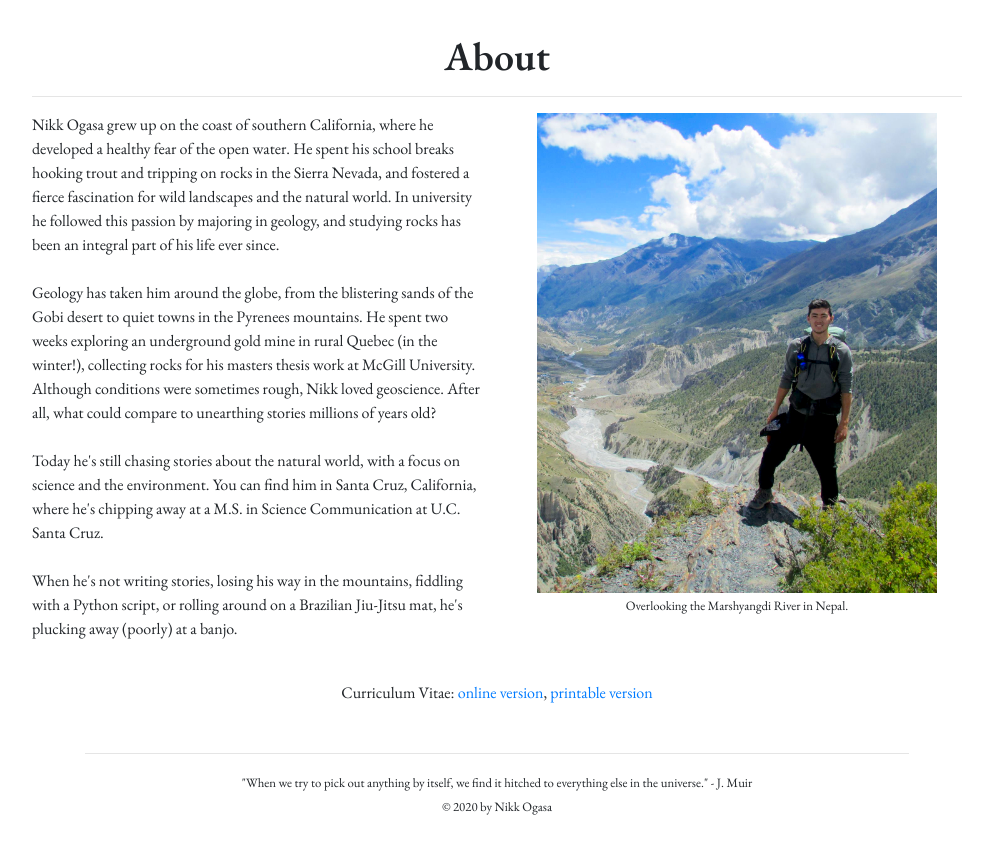
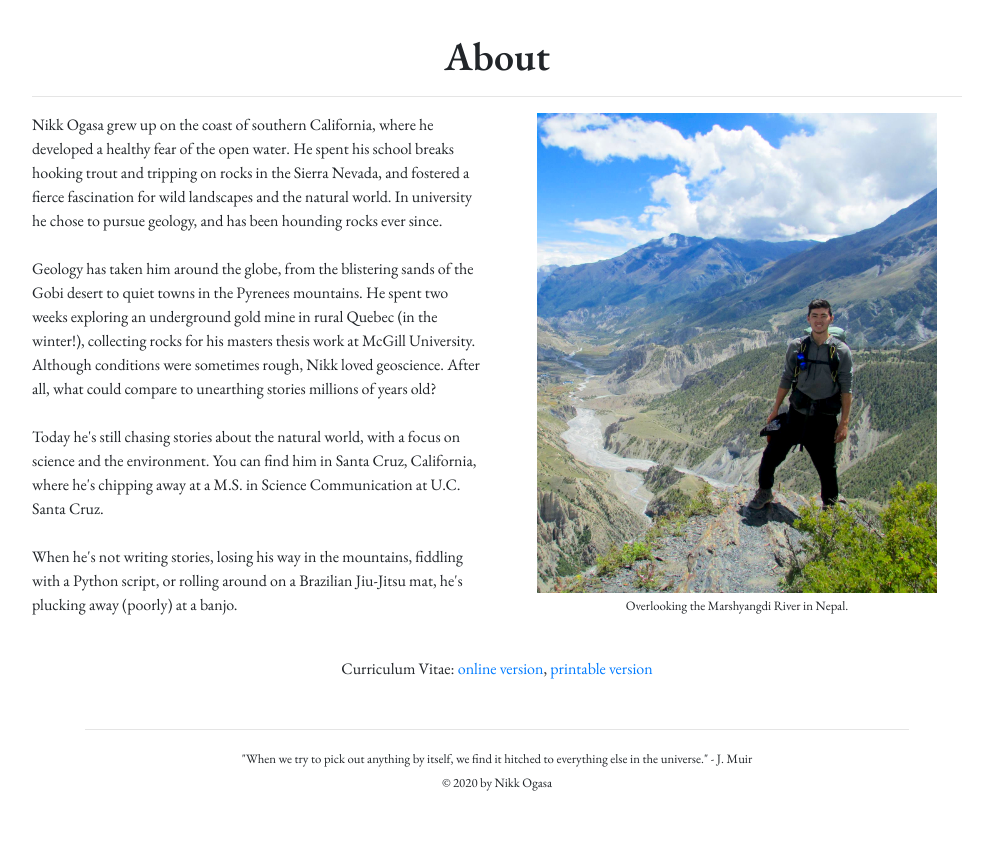
Before and after one commit to ntogasa/personal_website, a Django app: page /about/ in a window 1280 px wide. Shown: the part 80-930 px from the top of the page, without its empty margins (143-1136 px from the left). After the commit the page ends 871 px from the top, so only its background shows below. Run offline with Django 3.2, Linux system fonts and the light colour scheme; parts of the project's set-up code (start-up, migrations or seed data) failed here and were passed over; some libraries are stand-ins or nearby versions.

Commit message:
Make minor changes

```diff
--- a/templates/about.html
+++ b/templates/about.html
@@ -18,8 +18,8 @@
                 <div class="col-12 col-sm-6">
                     Nikk Ogasa grew up on the coast of southern California, where he developed a healthy fear of the open
                     water. He spent his school breaks hooking trout and tripping on rocks in the Sierra Nevada, and
-                    fostered a fierce fascination for wild landscapes and the natural world. In university he followed
-                    this passion by majoring in geology, and studying rocks has been an integral part of his life ever since.<br><br>
+                    fostered a fierce fascination for wild landscapes and the natural world. In university he chose to
+                    pursue geology, and has been hounding rocks ever since.<br><br>
 
                     Geology has taken him around the globe, from the blistering sands of the Gobi desert
                     to quiet towns in the Pyrenees mountains. He spent two weeks exploring an underground gold mine
--- a/templates/writing/writing.html
+++ b/templates/writing/writing.html
@@ -21,7 +21,7 @@
         <div class="card col-12 col-sm-3 m-1 p-2">
             <img src="{{ feature.image.url }}" class="img-responsive" style="width: 100%; float: left; margin-right: 10px;" />
             <a href="{{feature.pdf_link}}" target="_blank"><strong>{{feature.title}}</strong></a>
-            <p>{{feature.date}} | {{feature.publication}}</p>
+            <p>{{feature.date}} | <i>{{feature.publication}}</i></p>
         </div>
         {% endfor %}
     </div>
```
